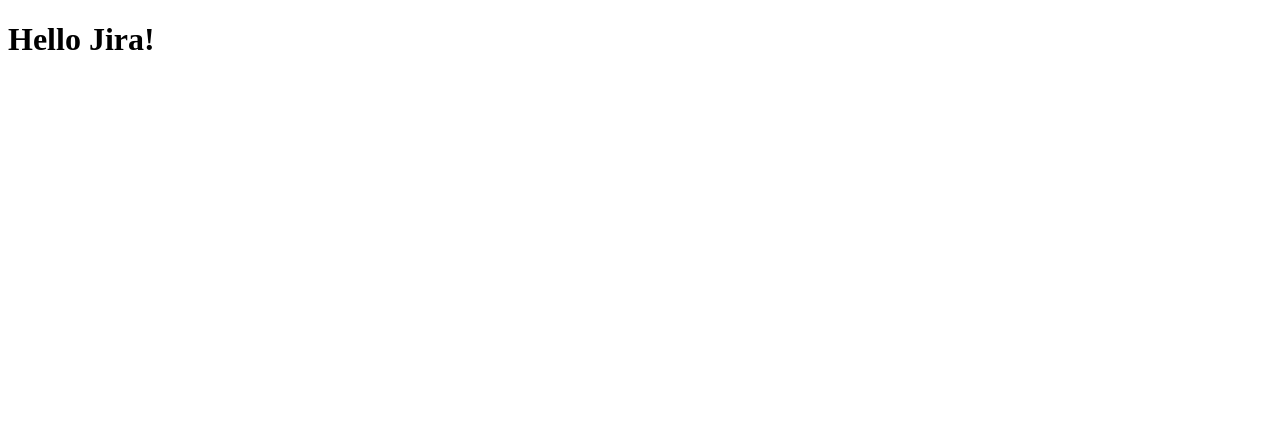
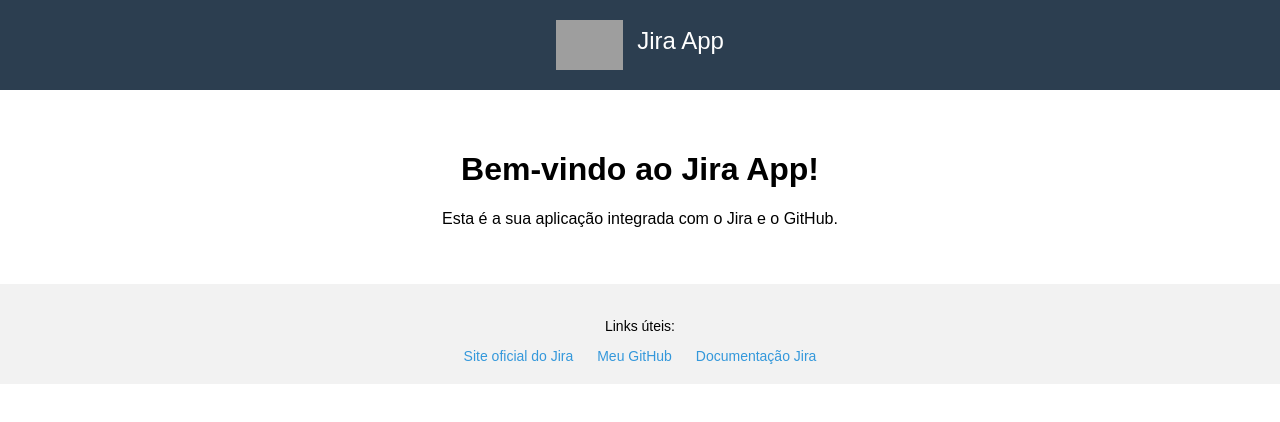
Before and after one commit to juniorbr007/JiraApllication, a plain HTML site: page index.html in a window 1280 px wide. Drawn offline with Linux system fonts and the light colour scheme; grey boxes are pictures that could not be loaded.

Commit message:
AJA-1: Criação do layout inicial com header, mensagem de boas-vindas e rodapé

```diff
--- a/index.html
+++ b/index.html
@@ -1,9 +1,62 @@
 <!DOCTYPE html>
-<html>
+<html lang="pt-br">
 <head>
+    <meta charset="UTF-8">
     <title>Jira App</title>
+    <style>
+        body {
+            font-family: Arial, sans-serif;
+            margin: 0;
+            padding: 0;
+        }
+        header {
+            background-color: #2c3e50;
+            color: white;
+            padding: 20px;
+            text-align: center;
+        }
+        header img {
+            height: 50px;
+            vertical-align: middle;
+        }
+        main {
+            padding: 40px;
+            text-align: center;
+        }
+        footer {
+            background-color: #f2f2f2;
+            padding: 20px;
+            text-align: center;
+            font-size: 14px;
+        }
+        footer a {
+            margin: 0 10px;
+            color: #3498db;
+            text-decoration: none;
+        }
+        footer a:hover {
+            text-decoration: underline;
+        }
+    </style>
 </head>
 <body>
-    <h1>Hello Jira!</h1>
+
+    <header>
+        <img src="https://upload.wikimedia.org/wikipedia/commons/8/82/Jira_%28Software%29_logo.svg" alt="Logo do Jira">
+        <span style="font-size: 24px; margin-left: 10px;">Jira App</span>
+    </header>
+
+    <main>
+        <h1>Bem-vindo ao Jira App!</h1>
+        <p>Esta é a sua aplicação integrada com o Jira e o GitHub.</p>
+    </main>
+
+    <footer>
+        <p>Links úteis:</p>
+        <a href="https://www.atlassian.com/software/jira" target="_blank">Site oficial do Jira</a>
+        <a href="https://github.com/juniorbr007" target="_blank">Meu GitHub</a>
+        <a href="https://developer.atlassian.com" target="_blank">Documentação Jira</a>
+    </footer>
+
 </body>
 </html>
```
